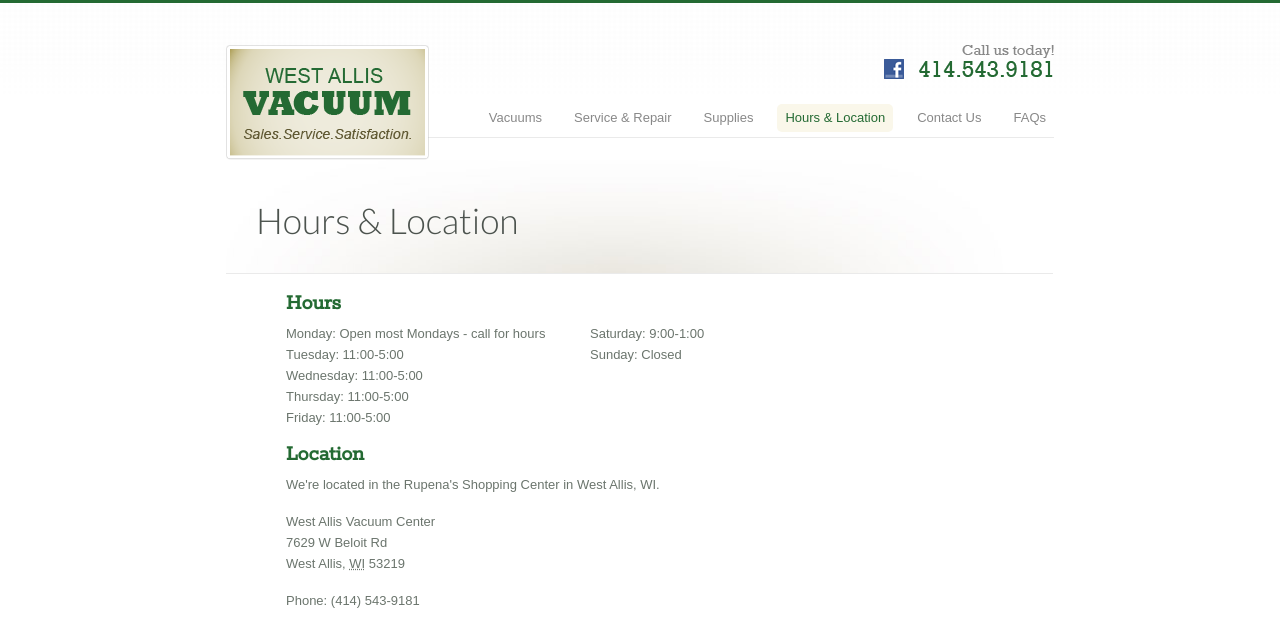
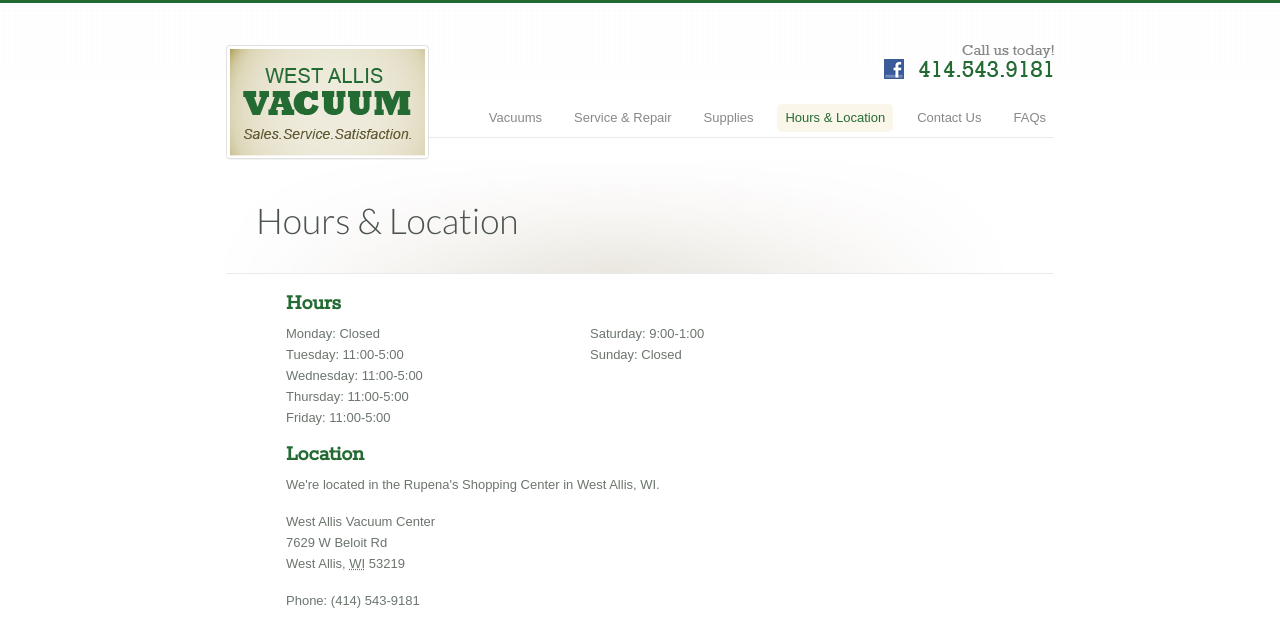
Before and after one commit to mikebranski/westallisvacuum.com, a Jekyll site: the page built from location/index.html, in a window 1280 px wide. Shown: the top 628 px of the page. Built offline with Jekyll 4.4.1, drawn with Linux system fonts in a browser that asks for light colours; grey boxes are pictures that could not be loaded.

Commit message:
Closed on Mondays

```diff
--- a/location/index.html
+++ b/location/index.html
@@ -6,7 +6,7 @@
 <h2>Hours</h2>
 <div class="hours">
     <ol>
-        <li>Monday: Open most Mondays - call for hours</li>
+        <li>Monday: Closed</li>
         <li>Tuesday: 11:00-5:00</li>
         <li>Wednesday: 11:00-5:00</li>
         <li>Thursday: 11:00-5:00</li>
```
